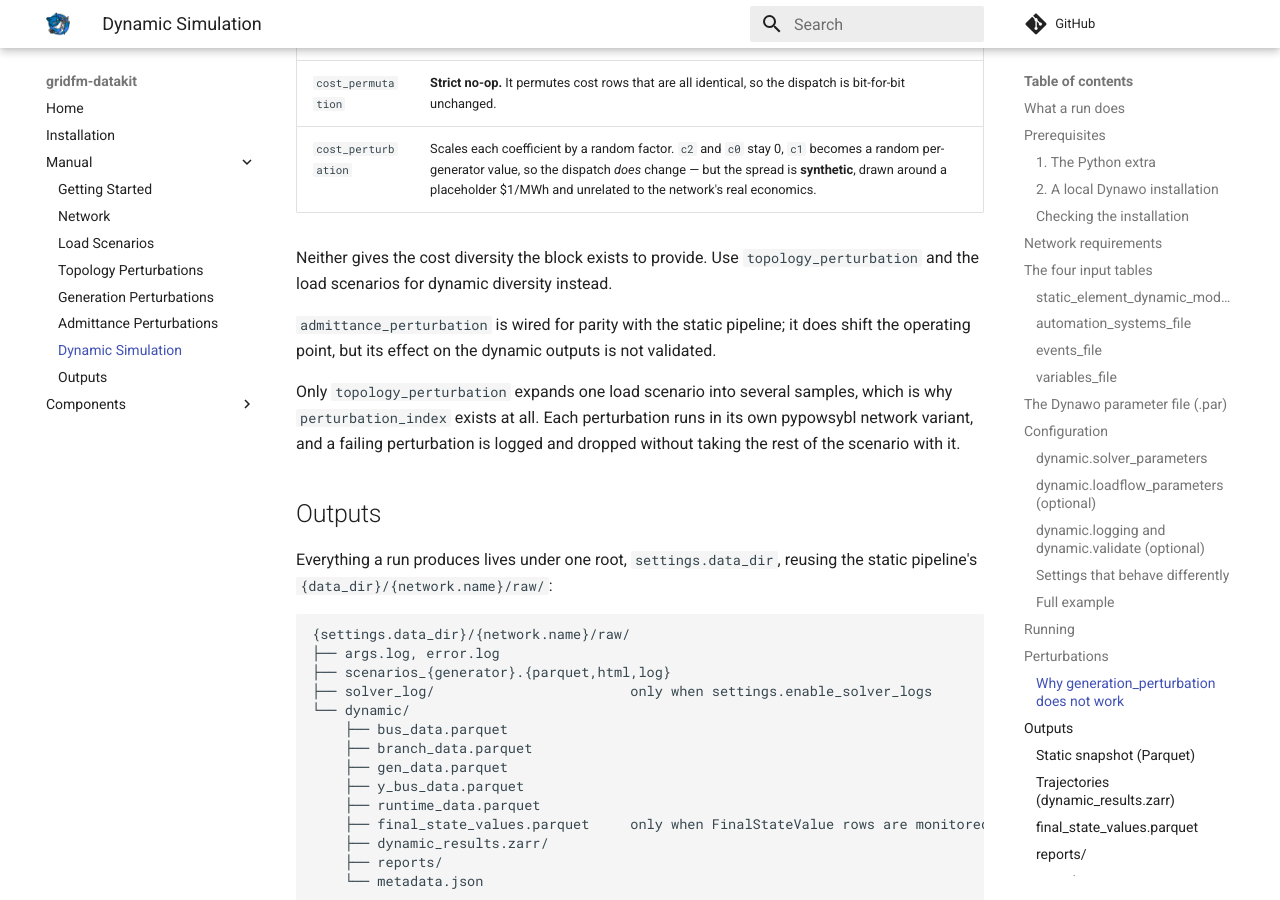
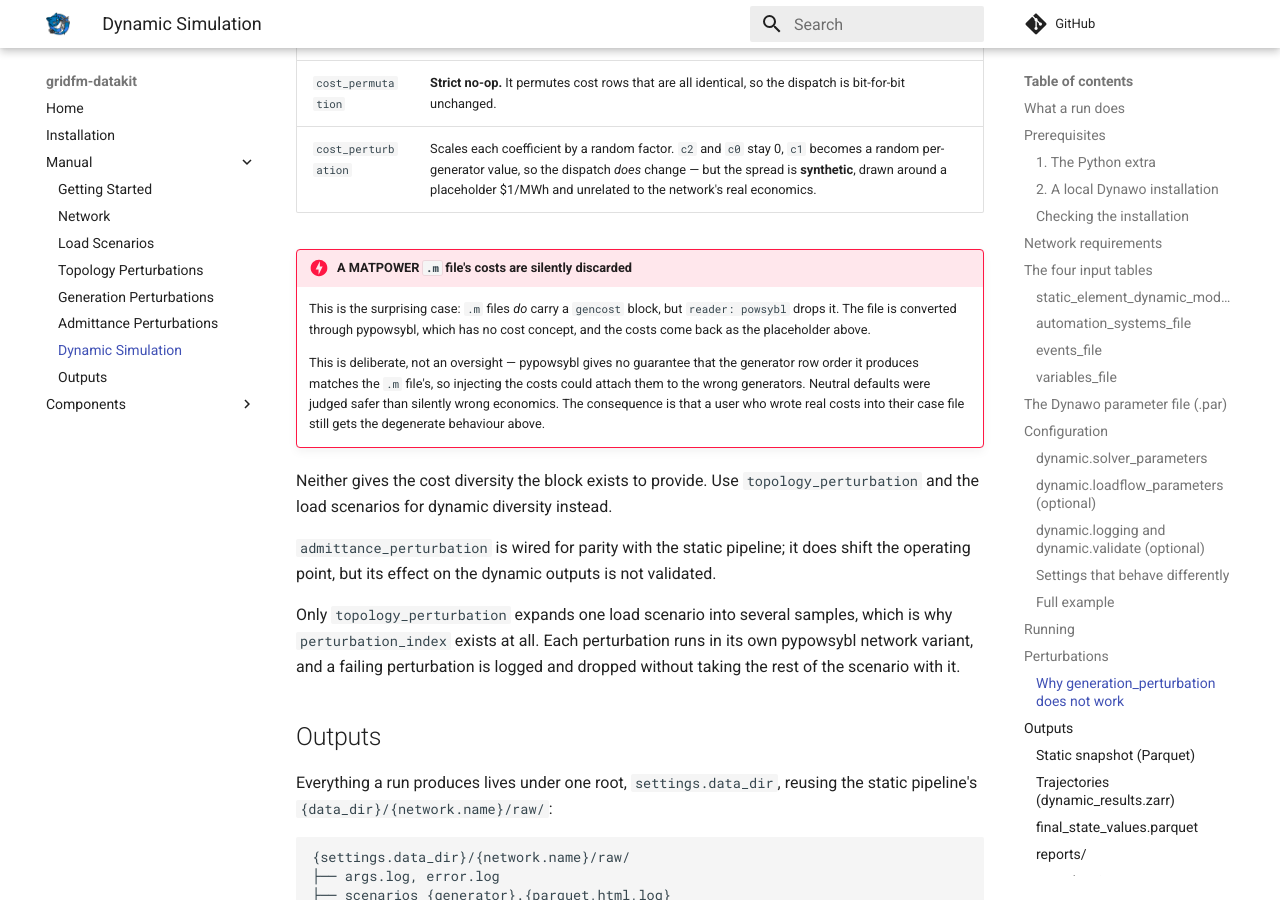
Before and after one commit to gridfm/gridfm-datakit, an MkDocs documentation site: the page built from docs/manual/dynamic_simulation.md, in a window 1280 px wide and 900 px high, scrolled down 11186 px. Built offline with MkDocs 1.6.1 and Material for MkDocs 9.7.7, drawn with Linux system fonts in a browser that asks for light colours; nearby versions of some CDN libraries; library files that are not in the unit come from our copies; comment, search, counter and statistics services are not loaded.

Commit message:
Warn that a .m file's generator costs are discarded
Signed-off-by: yemine0x01 <youssouf.emine@artelys.com>

```diff
--- a/docs/manual/dynamic_simulation.md
+++ b/docs/manual/dynamic_simulation.md
@@ -468,6 +468,17 @@ placeholder cost `(c2=0, c1=1, c0=0)`. Both strategies degenerate:
 | `cost_permutation` | **Strict no-op.** It permutes cost rows that are all identical, so the dispatch is bit-for-bit unchanged. |
 | `cost_perturbation` | Scales each coefficient by a random factor. `c2` and `c0` stay 0, `c1` becomes a random per-generator value, so the dispatch *does* change — but the spread is **synthetic**, drawn around a placeholder $1/MWh and unrelated to the network's real economics. |
 
+!!! danger "A MATPOWER `.m` file's costs are silently discarded"
+    This is the surprising case: `.m` files *do* carry a `gencost` block, but
+    `reader: powsybl` drops it. The file is converted through pypowsybl, which
+    has no cost concept, and the costs come back as the placeholder above.
+
+    This is deliberate, not an oversight — pypowsybl gives no guarantee that the
+    generator row order it produces matches the `.m` file's, so injecting the
+    costs could attach them to the wrong generators. Neutral defaults were judged
+    safer than silently wrong economics. The consequence is that a user who wrote
+    real costs into their case file still gets the degenerate behaviour above.
+
 Neither gives the cost diversity the block exists to provide. Use
 `topology_perturbation` and the load scenarios for dynamic diversity instead.
 
```
